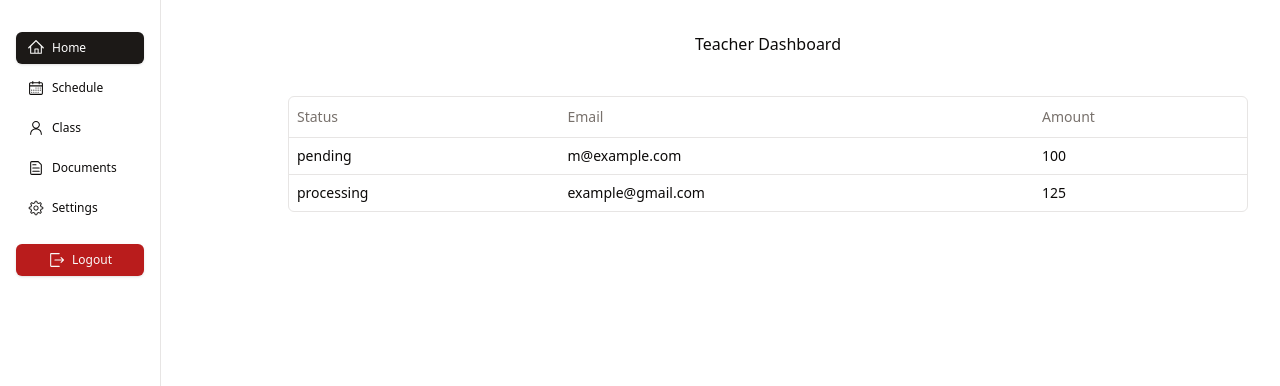
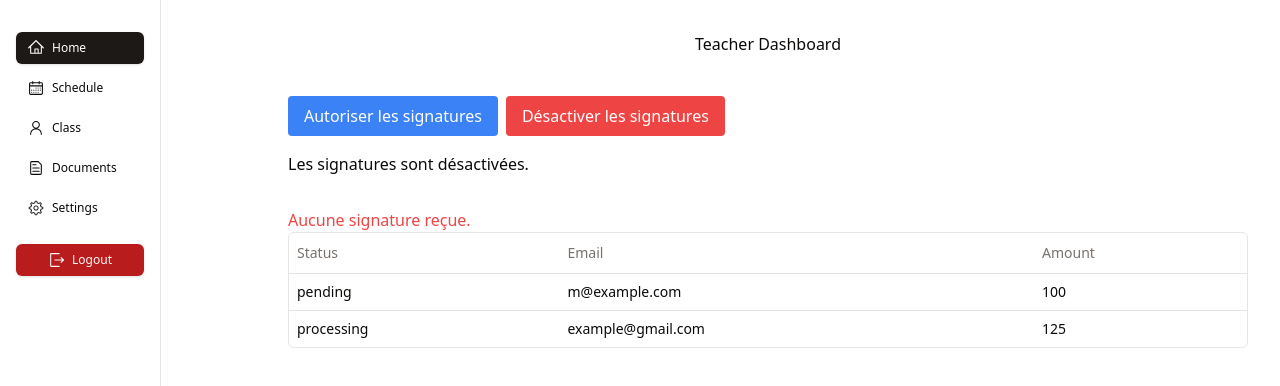
Before and after one commit to WildCodeSchool-CDA-LYON-02-2024/school-sign, a Next.js app: page /teacher-dashboard in a window 1280 px wide. Shown: the top 386 px of the page. Built offline with nearby package versions, Linux system fonts and the light colour scheme.

Commit message:
context et teahcer dashboard ok

```diff
--- a/app/(student)/student-dashboard/page.tsx
+++ b/app/(student)/student-dashboard/page.tsx
@@ -1,16 +1,24 @@
+"use client";
+
 // next
 // components
 // ui
 
 import SignatureCanvas from "@/components/SignatureCanvas";
+import { useSignatureContext } from "@/components/context/SignatureContext";
 
 export default function StudentDashboard() {
+  const { isSignatureAllowed } = useSignatureContext();
   return (
     <>
       <div className="flex flex-col justify-center items-center py-8">
         <h1>Student Dashboard</h1>
         <div className="flex flex-col justify-center items-center mt-20">
-          <SignatureCanvas />
+        {!isSignatureAllowed ? (
+        <p>Les signatures ne sont pas encore autorisées par l'enseignant.</p>
+      ) : (
+        <SignatureCanvas />
+      )}
         </div>
       </div>
     </>
--- a/app/(teacher)/teacher-dashboard/page.tsx
+++ b/app/(teacher)/teacher-dashboard/page.tsx
@@ -1,12 +1,11 @@
-// next
-// components
-// ui
+"use client";
 
+import { useEffect, useState } from "react";
 import { DataTable } from "@/components/table/data-table";
 import { columns, Payment } from "@/components/table/columns";
+import { useSignatureContext } from "../../../components/context/SignatureContext";
 
 async function getData(): Promise<Payment[]> {
-  // Fetch data from your API here.
   return [
     {
       id: "728ed52f",
@@ -20,17 +19,65 @@ async function getData(): Promise<Payment[]> {
       status: "processing",
       email: "example@gmail.com",
     },
-    // ...
   ];
 }
 
-export default async function TeacherDashboard() {
-  const data = await getData();
+export default function TeacherDashboard() {
+  const {
+    allowSignature,
+    disallowSignature,
+    isSignatureAllowed,
+    studentSignature,
+  } = useSignatureContext();
+  const [data, setData] = useState<Payment[]>([]);
+
+  useEffect(() => {
+    const fetchData = async () => {
+      const result = await getData();
+      setData(result);
+    };
+
+    fetchData();
+  }, []);
+
   return (
     <>
       <div className="h-screen py-8 w-full">
         <h1 className="text-center">Teacher Dashboard</h1>
         <div className="container mx-auto py-10">
+          <button
+            onClick={allowSignature}
+            className="px-4 py-2 bg-blue-500 text-white rounded mr-2"
+          >
+            Autoriser les signatures
+          </button>
+          <button
+            onClick={disallowSignature}
+            className="px-4 py-2 bg-red-500 text-white rounded"
+          >
+            Désactiver les signatures
+          </button>
+          <p className="mt-4">
+            {isSignatureAllowed
+              ? "Les signatures sont autorisées."
+              : "Les signatures sont désactivées."}
+          </p>
+
+          {/* Afficher la signature de l'élève si elle est présente */}
+          {studentSignature ? (
+            <div className="mt-8">
+              <h2 className="text-lg">Signature de l&apos;élève :</h2>
+              <img
+                src={studentSignature}
+                alt="Student's Signature"
+                style={{ maxWidth: "100%", height: "auto" }}
+              />
+            </div>
+          ) : (
+            <p className="mt-8 text-red-500">Aucune signature reçue.</p>
+          )}
+
+          {/* DataTable pour les autres données */}
           <DataTable columns={columns} data={data} />
         </div>
       </div>
--- a/app/layout.tsx
+++ b/app/layout.tsx
@@ -3,6 +3,7 @@ import { Roboto } from "next/font/google";
 import "./globals.css";
 import React from "react";
 import { ClassProvider } from "@/components/context/ClassContext";
+import { SignatureProvider } from "../components/context/SignatureContext";
 import { Toaster } from "@/components/ui/toaster";
 
 const roboto = Roboto({
@@ -25,7 +26,7 @@ export default function RootLayout({
     <html lang="en">
       <body className={roboto.variable + " bg-seasame"}>
         <ClassProvider>
-          {children}
+          <SignatureProvider>{children}</SignatureProvider>
           <Toaster />
         </ClassProvider>
       </body>
--- a/components/SignatureCanvas.tsx
+++ b/components/SignatureCanvas.tsx
@@ -2,40 +2,35 @@
 
 import { useEffect, useRef, useState } from "react";
 import SignaturePad from "signature_pad";
+import { useSignatureContext } from "../components/context/SignatureContext";
 
 export default function SignatureCanvas() {
   const [dataURL, setDataURL] = useState<string | null>(null);
-  const [canvasKey, setCanvasKey] = useState<number>(0); // Key to force re-render
+  const [canvasKey, setCanvasKey] = useState<number>(0);
   const canvasRef = useRef<HTMLCanvasElement | null>(null);
   const signaturePadRef = useRef<SignaturePad | null>(null);
+  const { setStudentSignature } = useSignatureContext(); // Utilisation du contexte
 
-  // Effect to initialize SignaturePad when canvasKey changes
   useEffect(() => {
     if (canvasRef.current) {
       const canvas = canvasRef.current;
       canvas.width = canvas.offsetWidth;
       canvas.height = canvas.offsetHeight;
 
-      // Clean up the previous SignaturePad instance
       if (signaturePadRef.current) {
         signaturePadRef.current.off();
       }
 
-      // Initialize the new SignaturePad instance
       const signaturePad = new SignaturePad(canvas);
       signaturePadRef.current = signaturePad;
     }
   }, [canvasKey]);
 
-  const saveAsPNG = async () => {
+  const saveAsPNG = () => {
     if (signaturePadRef.current) {
-      try {
-        const dataUrl = signaturePadRef.current.toDataURL();
-        setDataURL(dataUrl);
-        await uploadSignature(dataUrl); // Upload the signature to the server
-      } catch (error) {
-        console.error("Error generating PNG data URL", error);
-      }
+      const dataUrl = signaturePadRef.current.toDataURL();
+      setDataURL(dataUrl);
+      setStudentSignature(dataUrl); // Envoie la signature au contexte
     }
   };
 
@@ -43,33 +38,13 @@ export default function SignatureCanvas() {
     if (signaturePadRef.current) {
       signaturePadRef.current.clear();
       setDataURL(null);
+      setStudentSignature(null); // Réinitialise la signature dans le contexte
     }
   };
 
   const restartSignature = () => {
-    // Force re-render by changing the key
-    setCanvasKey(prevKey => prevKey + 1);
+    setCanvasKey((prevKey) => prevKey + 1);
     setDataURL(null);
-  };
-
-  const uploadSignature = async (dataUrl: string) => {
-    try {
-      const response = await fetch("/api/signature", {
-        method: "POST",
-        headers: {
-          "Content-Type": "application/json",
-        },
-        body: JSON.stringify({ dataUrl }),
-      });
-
-      if (!response.ok) {
-        throw new Error("Failed to upload signature");
-      }
-
-      console.log("Signature uploaded successfully");
-    } catch (error) {
-      console.error("Error uploading signature", error);
-    }
   };
 
   return (
@@ -78,11 +53,11 @@ export default function SignatureCanvas() {
         <div className="flex flex-col items-center">
           <div
             className="relative border-4 border-gray-600"
-            style={{ width: "300px", height: "150px" }} // Adjust size as needed
+            style={{ width: "300px", height: "150px" }}
           >
             <canvas
               ref={canvasRef}
-              key={canvasKey} // Unique key to force re-render
+              key={canvasKey}
               style={{ width: "100%", height: "100%" }}
               aria-label="Signature Canvas"
             ></canvas>
--- /dev/null
+++ b/components/context/SignatureContext.tsx
@@ -0,0 +1,49 @@
+"use client"
+
+import { createContext, useContext, useState } from "react";
+
+// Le type pour le contexte
+interface SignatureContextType {
+  isSignatureAllowed: boolean;
+  studentSignature: string | null;
+  allowSignature: () => void;
+  disallowSignature: () => void;
+  setStudentSignature: (signature: string) => void;
+}
+
+// Création du contexte
+const SignatureContext = createContext<SignatureContextType | undefined>(undefined);
+
+// Utilisation du contexte
+export const useSignatureContext = () => {
+  const context = useContext(SignatureContext);
+  if (!context) {
+    throw new Error("useSignatureContext must be used within a SignatureProvider");
+  }
+  return context;
+};
+
+// Provider du contexte
+export const SignatureProvider = ({ children }: { children: React.ReactNode }) => {
+  const [isSignatureAllowed, setIsSignatureAllowed] = useState(false);
+  const [studentSignature, setStudentSignature] = useState<string | null>(null);
+
+  const allowSignature = () => setIsSignatureAllowed(true);
+  const disallowSignature = () => {
+    setIsSignatureAllowed(false);
+  };
+
+  return (
+    <SignatureContext.Provider
+      value={{
+        isSignatureAllowed,
+        studentSignature,
+        allowSignature,
+        disallowSignature,
+        setStudentSignature,
+      }}
+    >
+      {children}
+    </SignatureContext.Provider>
+  );
+};
```
Also changed, not shown: 1 other file (tests, documents, lock files or other folders).
